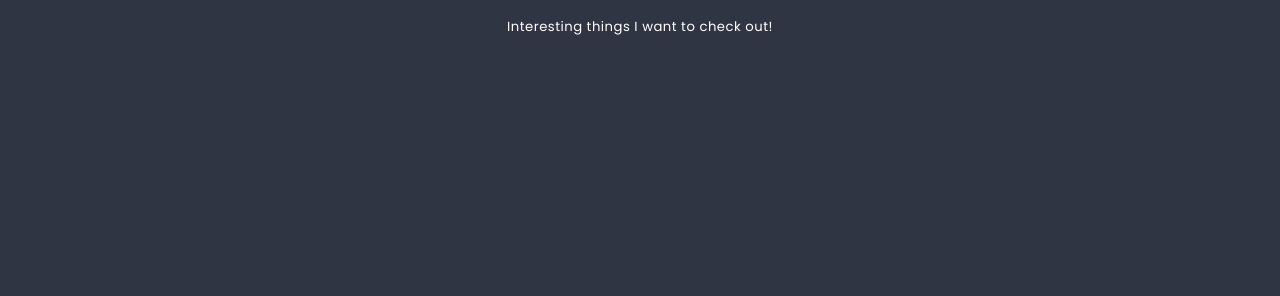
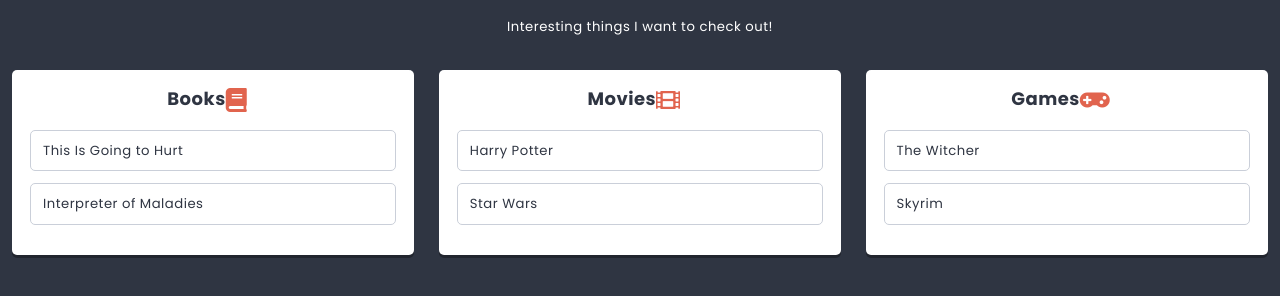
Before and after one commit to fifekwidmo/react_1, a React app: page / in a window 1280 px wide. Shown: the part 362-658 px from the top of the page. Built offline with nearby package versions, Linux system fonts and the light colour scheme.

Commit message:
Refactoring components Lists, columns

```diff
--- a/src/components/App/App.js
+++ b/src/components/App/App.js
@@ -2,7 +2,7 @@
 import styles from './App.scss';
 import PropTypes from 'prop-types';
 // import {pageContents, listData} from '../../data/dataStore';
-import List from '../List/List.js';
+import List from './ListContainer.js';
 
 
 
--- /dev/null
+++ b/src/components/App/ColumnContainer.js
@@ -0,0 +1,7 @@
+import {connect} from 'react-redux';
+import Column from '../Column/Column';
+
+const mapStateToProps = (state, props) => ({cards: getCardsForList(state, props.id),
+});
+export const getCardsForList = ({cards}, columnId) => cards.filter(card => card.columnId == columnId);
+export default connect(mapStateToProps)(Column);
--- /dev/null
+++ b/src/components/App/ListContainer.js
@@ -0,0 +1,7 @@
+import {connect} from 'react-redux';
+import List from '../List/List';
+
+const mapStateToProps = (state, props) => ({columns: getColumnsForList(state, props.id),
+});
+export const getColumnsForList = ({columns}, listId) => columns.filter(column => column.listId == listId);
+export default connect(mapStateToProps)(List);
--- a/src/components/Card/Card.js
+++ b/src/components/Card/Card.js
@@ -1,15 +1,16 @@
 import React from 'react';
 import PropTypes from 'prop-types';
 import styles from './Card.scss';
-
 class Card extends React.Component {
 static propTypes = {
   title: PropTypes.node.isRequired,
 }
 render() {
-  return (
-    <div className={styles.component}>{this.props.title}</div>
-  );}
+  const {title} = this.props;
+  console.log(title);
+  return ( <div className = { styles.component } > { this.props.title } </div>
+  );
+}
 }
 
 export default Card;
--- a/src/components/Column/Column.js
+++ b/src/components/Column/Column.js
@@ -2,45 +2,48 @@
 import PropTypes from 'prop-types';
 import {settings} from '../../data/dataStore';
 import Card from '../Card/Card.js';
-import Creator from '../Creator/Creator.js';
+// import Creator from '../Creator/Creator.js';
 import Icon from '../Icon/Icon.js';
 import styles from './Column.scss';
 class Column extends React.Component {
-  state = {
-    cards: this.props.cards || [],
-  }
+  // state = {
+  //   cards: this.props.cards || [],
+  // }
   static propTypes = {
     title: PropTypes.node.isRequired,
     icon: PropTypes.string,
     cards:PropTypes.string,
   }
-  addCard(title){
-    this.setState(state => (
-      {
-        cards: [
-          ...state.cards,
-          {
-            key: state.cards.length ? state.cards[state.cards.length-1].key+1 : 0,
-            title,
-          },
-        ],
-      }
-    ));
-  }
+  // addCard(title){
+  //   this.setState(state => (
+  //     {
+  //       cards: [
+  //         ...state.cards,
+  //         {
+  //           key: state.cards.length ? state.cards[state.cards.length-1].key+1 : 0,
+  //           title,
+  //         },
+  //       ],
+  //     }
+  //   ));
+  // }
   render() {
+    const {title, icon, cards} = this.props;
+    console.log(title, icon);
     return (
       <section className={styles.component}>
         <h3 className={styles.title}>{this.props.title}
           <span className={styles.icon}><Icon name={this.props.icon}/></span>
         </h3>
-        {this.state.cards.map(({key, ...cardsProps}) => (
-          <Card key={key} {...cardsProps} />
-        ))}
-        <div className={styles.creator}>
+        {cards.map(cardData => (
+          <Card key={cardData.id} {...cardData} />))}
+        {/* <div className={styles.creator}>
           <Creator text={settings.cardCreatorText} action={title => this.addCard(title)}/>
-        </div>
+        </div> */}
       </section>
     );
   }
 }
+console.log(settings);
+
 export default Column;
--- a/src/components/List/List.js
+++ b/src/components/List/List.js
@@ -3,7 +3,7 @@
 import PropTypes from 'prop-types';
 import Hero from '../Hero/Hero.js';
 // import Creator from '../Creator/Creator.js';
-// import Column from '../Column/Column.js';
+import Column from '../App/ColumnContainer';
 import {settings} from '../../data/dataStore';
 import ReactHtmlParser from 'react-html-parser';
 class List extends React.Component {
@@ -36,20 +36,18 @@
   // }
 
   render() {
-    const {title, image, description} = this.props;
-
+    const {title, image, description, columns} = this.props;
     return (
       <section className={styles.component}>
         <Hero titleText={title} imageUrl={image}/>
         <div className={styles.description}>
           {ReactHtmlParser(description)}
         </div>
-        {/* <div className={styles.columns}>
-          {this.state.columns.map(({key, ...columnProps}) => (
-            <Column key={key} {...columnProps} />
-          ))}
+        <div className={styles.columns}>
+          {columns.map(columnData => (
+            <Column key={columnData.id} {...columnData} />))}
         </div>
-        <div className={styles.creator}>
+        {/* <div className={styles.creator}>
           <Creator text={settings.columnCreatorText} action={title => this.addColumn(title)}/>
         </div> */}
       </section>
```
